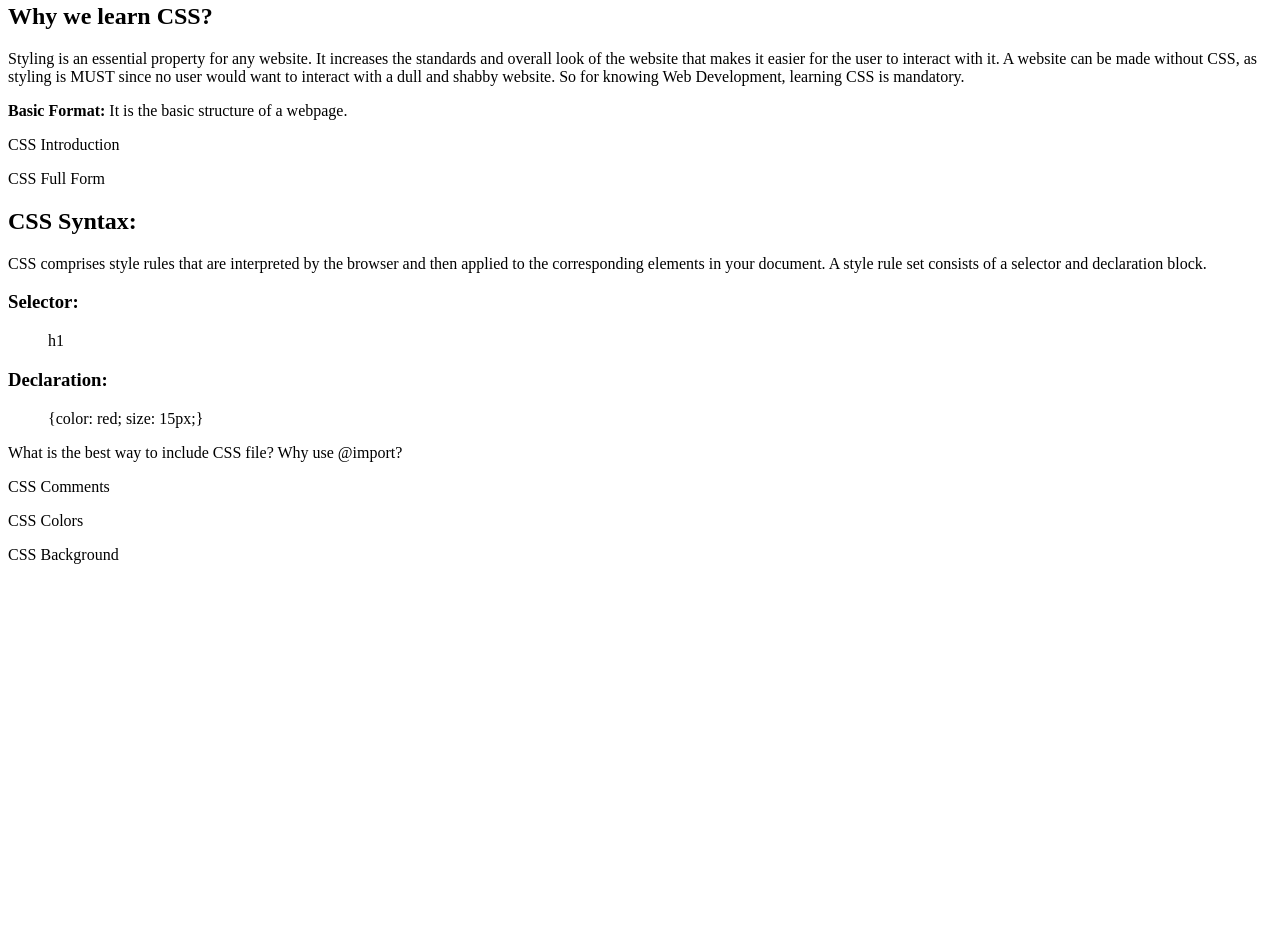
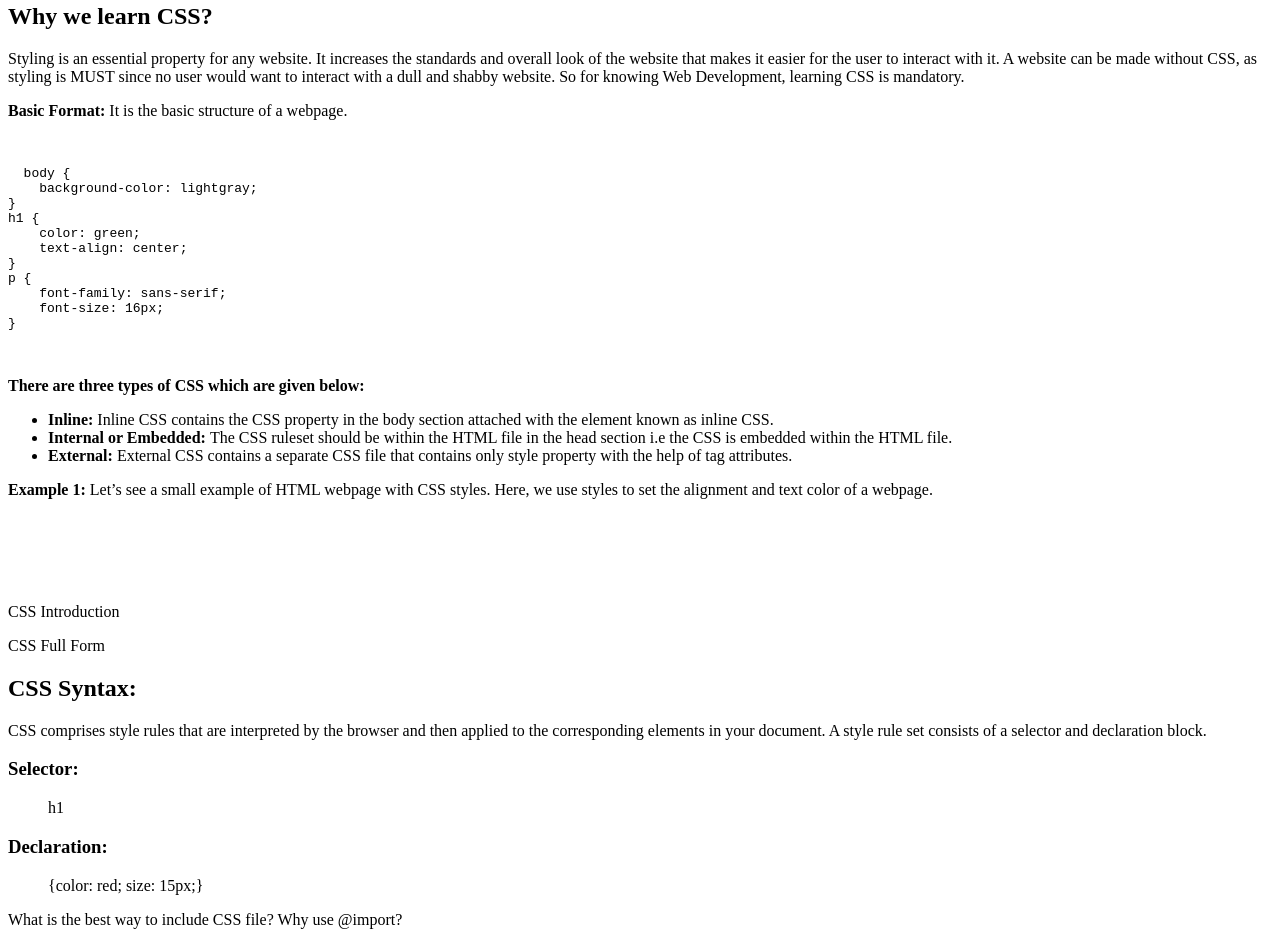
Before and after one commit to IanHDev/FCC-P4-Technical, a plain HTML site: page index.html in a window 1280 px wide. Shown: the part 769-1702 px from the top of the page. Before the commit the page ends 1349 px from the top, so only its background shows below. Drawn offline with Linux system fonts and the light colour scheme.

Commit message:
Added more HTML

```diff
--- a/index.html
+++ b/index.html
@@ -51,7 +51,10 @@
       <p>
         <strong>Basic Format: </strong> It is the basic structure of a webpage.
         <div class="code_block">
-            <!-- body {
+          <pre>
+            <code>
+              <!-- Code lets the computer know to know use the code. -->
+  body {
     background-color: lightgray;
 }
 h1 {
@@ -61,12 +64,64 @@
 p {
     font-family: sans-serif;
     font-size: 16px;
-       } -->
-       <!-- This code block is improperly formated. Learn how to format code in an html document (Like the website.) -->
+}
+        </code>
+        </pre>
+       <!-- The code block may still cause issues due to formatting. If formatting fails, use a picture. -->
         </div>
-
       </p>
 
+      <p>
+        <strong>There are three types of CSS which are given below:</strong>
+      </p>
+
+      <ul>
+        <li>
+          <strong>Inline: </strong>
+          Inline CSS contains the CSS property in the body section attached with the element known as inline CSS.
+        <li>
+          <strong>Internal or Embedded: </strong>
+          The CSS ruleset should be within the HTML file in the head section i.e the CSS is embedded within the HTML file.
+        <li>
+          <strong>External: </strong>
+          External CSS contains a separate CSS file that contains only style property with the help of tag attributes.
+        </ul>
+
+        <p>
+          <strong>Example 1: </strong>
+          Let’s see a small example of HTML webpage with CSS styles. Here, we use styles to set the alignment and text color of a webpage.
+        </p>
+
+        <pre>
+          <code>
+            <!-- <!DOCTYPE html>
+<html>
+
+<head>
+    <title>
+        Simple webpage
+    </title>
+
+    <style>
+        body {
+            text-align: center;
+        }
+
+        h1 {
+            color: green;
+        }
+    </style>
+</head>
+
+<body>
+    <h1>Welcome to GeeksforGeeks</h1>
+
+    <p>A computer science portal for geeks</p>
+</body>
+  -->
+</html>
+          </code>
+        </pre>
 
     </section>
 
```
Lines whose indentation alone changed are shown as unchanged.
